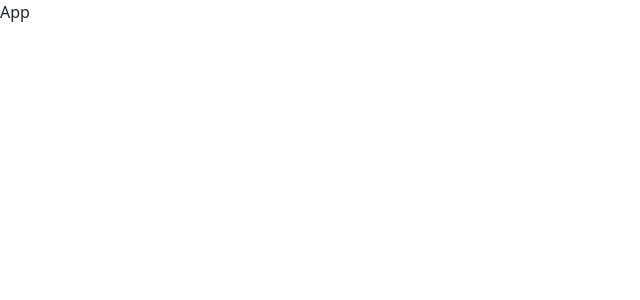
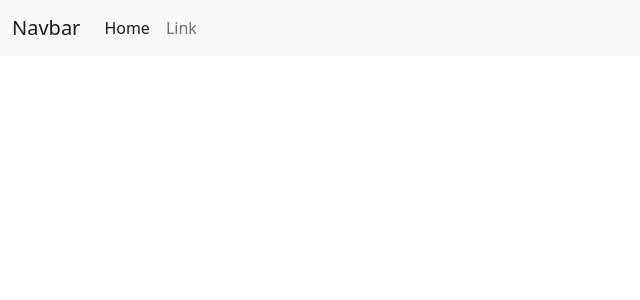
Before and after one commit to Elankumaran98/React-CRUD, a React (Create React App) app in the folder client/: page / in a window 1280 px wide. Shown: the top 300 px of the page, without its empty margins (0-640 px from the left). Built offline with nearby package versions, Linux system fonts and the light colour scheme.

Commit message:
navbar added

```diff
--- a/client/src/App.js
+++ b/client/src/App.js
@@ -1,8 +1,11 @@
 import React from 'react'
+import Navbar from './components/Navbar'
 
 const App = () => {
   return (
-    <div>App</div>
+    <div>
+      <Navbar/>
+    </div>
   )
 }
 
--- /dev/null
+++ b/client/src/components/Navbar.js
@@ -0,0 +1,29 @@
+import React from 'react'
+
+const Navbar = () => {
+  return (
+    <nav class="navbar navbar-expand-lg navbar-light bg-light">
+  <div class="container-fluid">
+    <a class="navbar-brand" href="1">Navbar</a>
+    <button class="navbar-toggler" type="button" data-bs-toggle="collapse" data-bs-target="#navbarSupportedContent" aria-controls="navbarSupportedContent" aria-expanded="false" aria-label="Toggle navigation">
+      <span class="navbar-toggler-icon"></span>
+    </button>
+    <div class="collapse navbar-collapse" id="navbarSupportedContent">
+      <ul class="navbar-nav me-auto mb-2 mb-lg-0">
+        <li class="nav-item">
+          <a class="nav-link active" aria-current="page" href="1">Home</a>
+        </li>
+        <li class="nav-item">
+          <a class="nav-link" href="1">Link</a>
+        </li>
+
+
+      </ul>
+
+    </div>
+  </div>
+</nav>
+  )
+}
+
+export default Navbar
```
